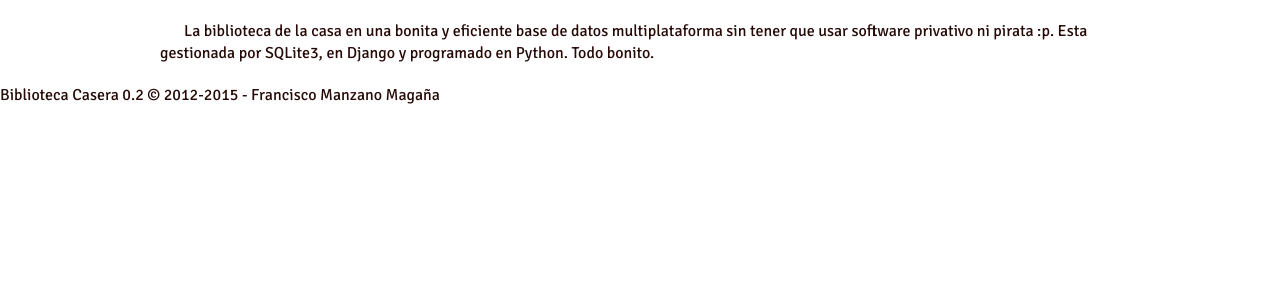
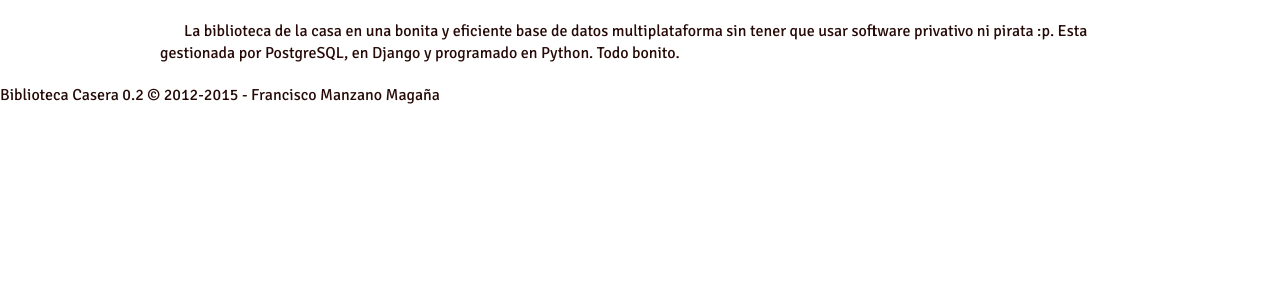
Before and after one commit to KeoH/webbiblioteca, a Django app: page / in a window 1280 px wide. Shown: the part 49-349 px from the top of the page. Run offline with Django 3.2, Linux system fonts and the light colour scheme; some libraries are stand-ins or nearby versions.

Commit message:
Cambio en template

```diff
--- a/templates/index.html
+++ b/templates/index.html
@@ -6,7 +6,7 @@
 	{% include "nav.html" %}
 	<p class="Index-p">
 		La biblioteca de la casa en una bonita y eficiente base de datos multiplataforma
-		sin tener que usar software privativo ni pirata :p. Esta gestionada por SQLite3,
+		sin tener que usar software privativo ni pirata :p. Esta gestionada por PostgreSQL,
 		en Django y programado en Python. Todo bonito.
 	</p>
 
```
